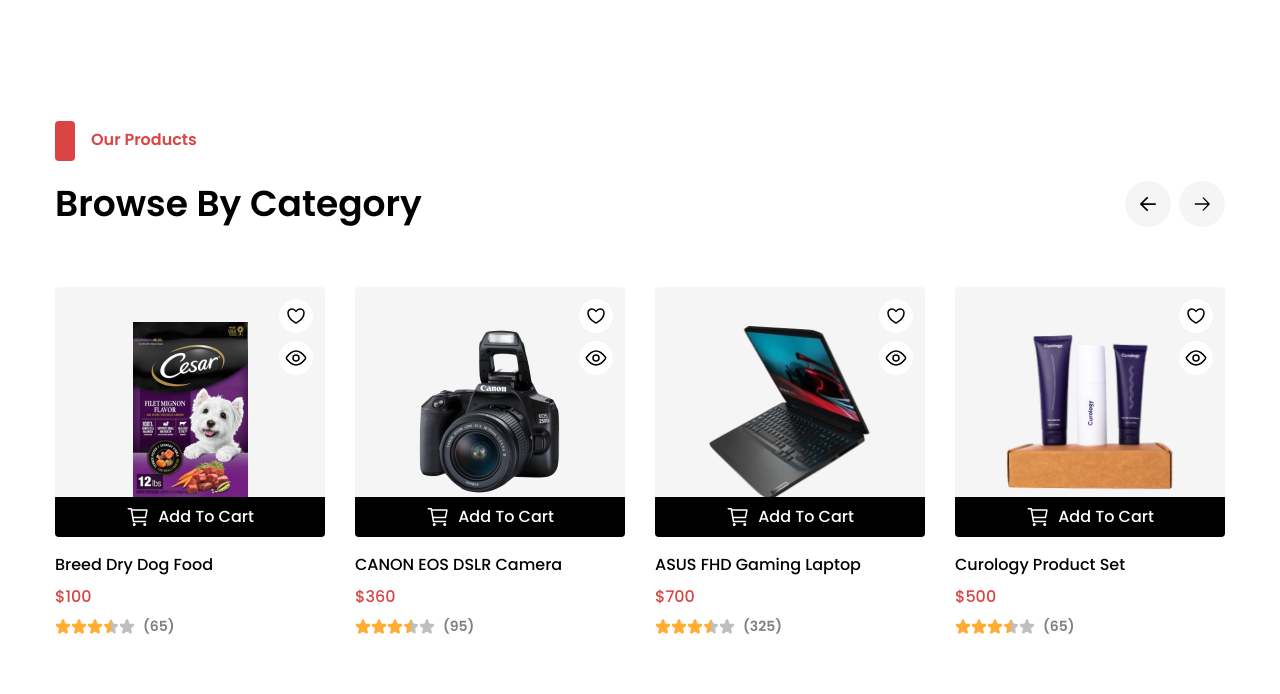
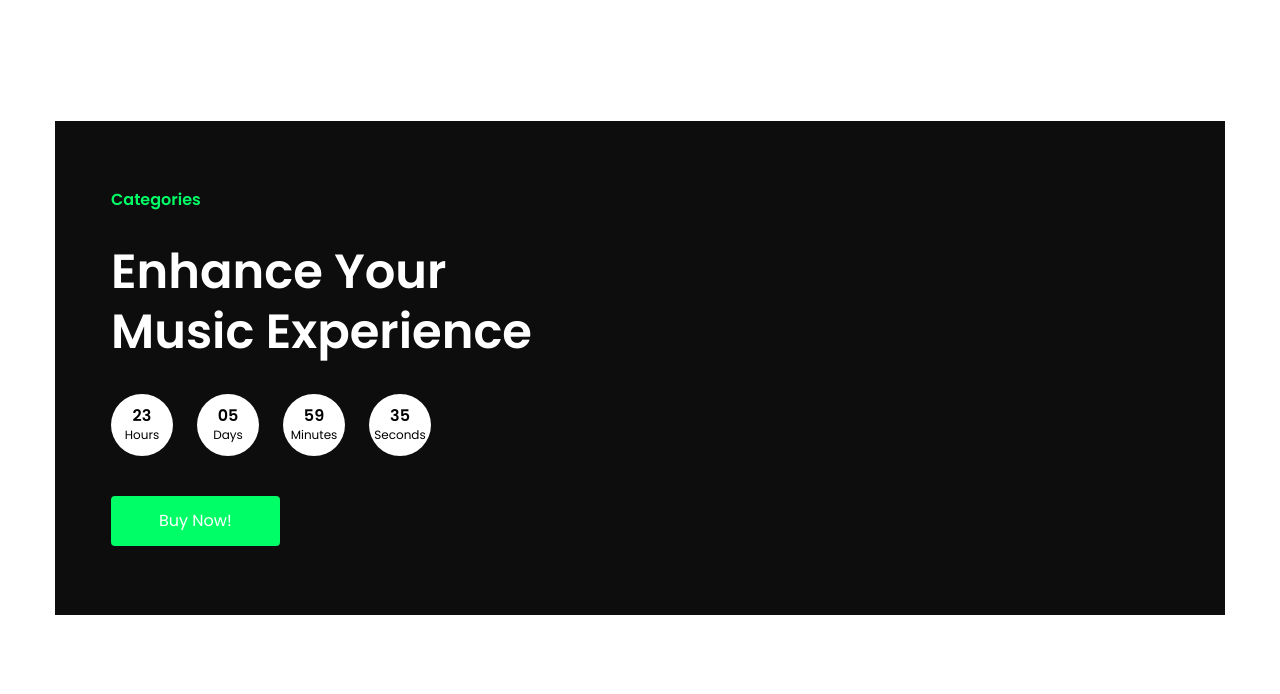
Before and after one commit to Pro-Bloxa/techno-shop, a website built with webpack: page src/pages/index.html in a window 1280 px wide. Shown: the part 2420-3114 px from the top of the page. Built offline with nearby package versions, Linux system fonts and the light colour scheme.

Commit message:
added banner without img

```diff
--- a/src/pages/index.html
+++ b/src/pages/index.html
@@ -377,9 +377,9 @@
 
           <button class="button section__button">View All Products</button>
         </div>
+      </section>
+  </div>
 
-  </div>
-  </section>
 
   <section class="category">
     <div class="container category-container">
@@ -757,6 +757,36 @@
         </div>
       </div>
 
+    </div>
+  </section>
+
+  <section class="banner">
+    <div class="container banner-container">
+      <div class="banner__block">
+        <h4 class="banner__block-subtitle">Categories</h4>
+        <h2 class="banner__block-title">Enhance Your Music Experience</h2>
+        <div class="banner__timer">
+          <div class="banner__timer-group">
+            <div class="banner__timer-digit">23</div>
+            <div class="banner__timer-text">Hours</div>
+          </div>
+          <div class="banner__timer-group">
+            <div class="banner__timer-digit">05</div>
+            <div class="banner__timer-text">Days</div>
+          </div>
+          <div class="banner__timer-group">
+            <div class="banner__timer-digit">59</div>
+            <div class="banner__timer-text">Minutes</div>
+          </div>
+          <div class="banner__timer-group">
+            <div class="banner__timer-digit">35</div>
+            <div class="banner__timer-text">Seconds</div>
+          </div>
+        </div>
+        <div class="banner__box-button">
+          <button class="button banner__button">Buy Now!</button>
+        </div>
+      </div>
     </div>
   </section>
 
--- a/src/styles/button.css
+++ b/src/styles/button.css
@@ -11,3 +11,12 @@
     background-color: #E07575;
     transition: 0.5s ease-out;
 }
+
+.banner__button {
+    background-color: #00FF66;
+}
+
+.banner__button:hover {
+    background-color: #A0BCE0;
+    transition: 0.5s ease-out;
+}
--- a/src/styles/index.css
+++ b/src/styles/index.css
@@ -298,6 +298,71 @@
     justify-content: space-between;
 }
 
+/* =============================================== banner */
+.banner {
+    margin-bottom: 140px;
+}
+
+.banner-container {
+    padding: 69px 44px 69px 56px;
+    color: #ffffff;
+    background-color: #0D0D0D;
+}
+
+.banner__block {
+    width: 445px;
+}
+
+.banner__block-subtitle {
+    margin-bottom: 32px;
+    font-weight: 600;
+    font-size: 16px;
+    line-height: 20px;
+    color: #00FF66;
+}
+
+.banner__block-title {
+    margin-bottom: 32px;
+    font-weight: 600;
+    font-size: 48px;
+    line-height: 60px;
+}
+
+.banner__timer {
+    width: 320px;
+    display: flex;
+    justify-content: space-between;
+}
+
+.banner__timer-group {
+    width: 62px;
+    height: 62px;
+    display: flex;
+    flex-direction: column;
+    justify-content: center;
+    align-items: center;
+    color: #000000;
+    background-color: #ffffff;
+    border-radius: 50%;
+}
+
+.banner__timer-digit {
+    font-weight: 600;
+    font-size: 16px;
+    line-height: 20px;
+}
+
+.banner__timer-text {
+    font-weight: 400;
+    font-size: 12px;
+    line-height: 18px;
+    color: #000000;
+}
+
+.banner__box-button {
+    margin-top: 40px;
+}
+
 /* =============================================== products */
 .products {
     margin-bottom: 140px;
--- a/src/styles/style.css
+++ b/src/styles/style.css
@@ -46,7 +46,6 @@
 }
 
 .title {
-  margin: 0;
   font-weight: 600;
   font-size: 36px;
   line-height: 30px;
```
Also changed, not shown: src/images/new-perfume.jpg (deleted), src/images/new-playStation.jpg (deleted), src/images/new-speakers.jpg (deleted).
